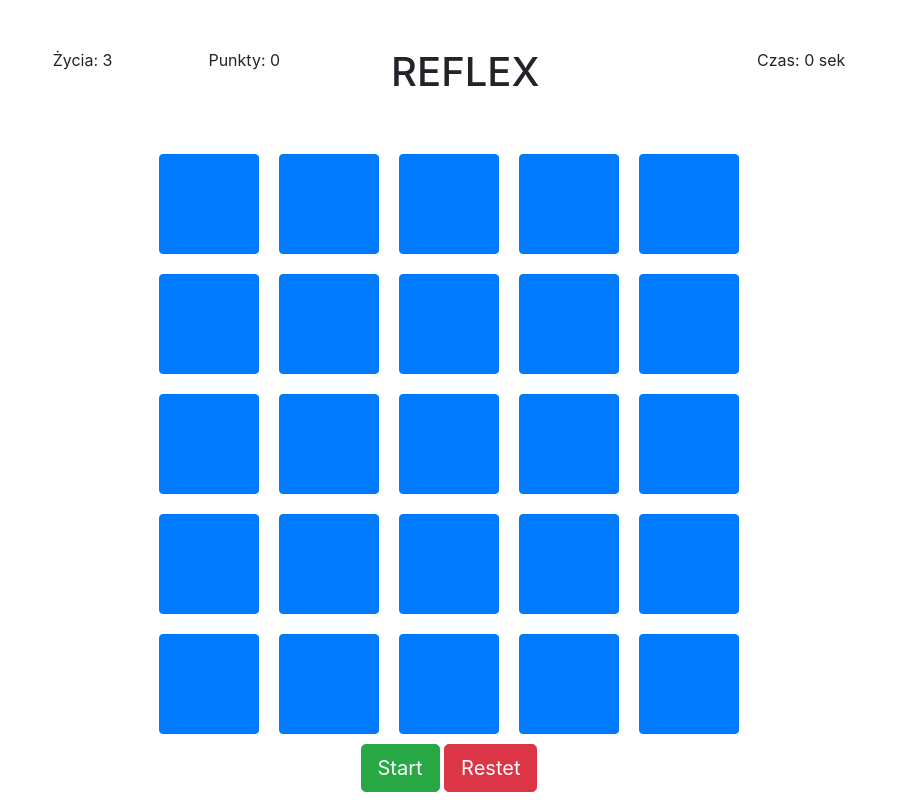
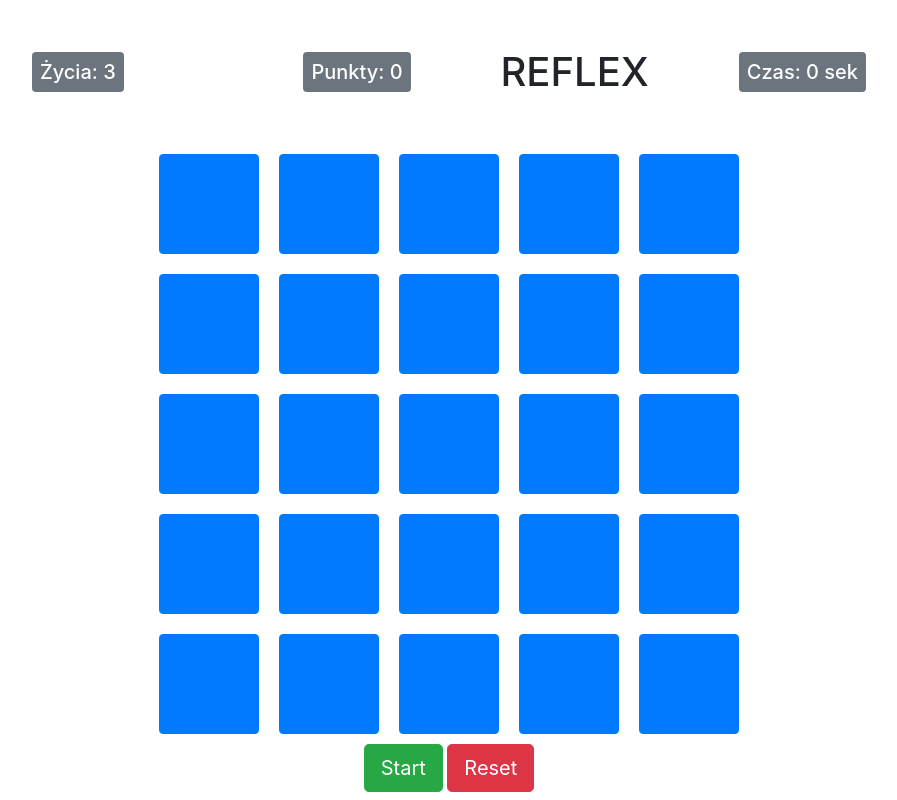
Before and after one commit to sq1fya/reflex, a plain HTML site: page src/static/index.html in a window 1280 px wide. Shown: the whole page, without its empty margins (191-1088 px from the left). Drawn offline with nearby package versions, Linux system fonts and the light colour scheme.

Commit message:
Add style on top bar

```diff
--- a/src/static/index.html
+++ b/src/static/index.html
@@ -16,11 +16,11 @@
 
   <body>
     <div class="container">
-      <div class="row justify-content-center">
-        <div class="m-5">Życia: <spam class="lifecouter">3</spam></div>
-        <div class="m-5">Punkty: <span class="point">0</span></div>
-        <h1 class="m-5 col-3">REFLEX</h1>
-        <div class="m-5">Czas: <spam class="timer">0 sek</spam></div>
+      <div class="row m-5 justify-content-center">
+        <div class="p-2 badge badge-secondary mx-auto my-auto"><h5 class="my-auto">Życia: <spam class="lifecouter">3</spam></h5></div>
+        <div class="p-2 badge badge-secondary mx-auto my-auto"><h5 class="my-auto">Punkty: <span class="point">0</span></h5></div>
+        <h1 class="my-auto">REFLEX</h1>
+        <div class="p-2 badge badge-secondary mx-auto my-auto"><h5 class="my-auto">Czas: <spam class="timer">0 sek</spam></h5></div>
       </div>
     </div>
     <div class="game_window">
@@ -30,7 +30,7 @@
           Start
         </button>
         <button class="btn btn-lg btn-danger" id="btnReset" onclick="">
-          Restet
+          Reset
         </button>
       </div>
     </div>
--- a/src/static/index.js
+++ b/src/static/index.js
@@ -1,5 +1,3 @@
-// MAKE A TABLE
-
 function createTable() {
   var size = 5;
   var itemCounter = 0;
@@ -26,8 +24,6 @@ function createTable() {
   document.getElementById("main").appendChild(table);
 }
 createTable();
-
-// RANDOM ITEM
 
 var life = 3;
 var lifecouter = document.querySelector(".lifecouter");
@@ -68,8 +64,6 @@ function startGame() {
   }, 3000));
 }
 
-// TIMER WITH DISABLE BUTTON
-
 const btnstart = document.querySelector("#btnStart");
 btnstart.addEventListener("click", function() {
   startGame();
@@ -96,38 +90,30 @@ btnstart.addEventListener("click", function() {
   );
 });
 
-// CLICK BUTTON ADD POINT / LOSE LIFE
-
 function updateStatus() {
   document.body.onclick = function(e) {
-    //when the document body is clicked
     if (window.event) {
-      e = event.srcElement; //assign the element clicked to e (IE 6-8)
+      e = event.srcElement;
     } else {
-      e = e.target; //assign the element clicked to e
+      e = e.target;
     }
     if (e.className && e.className.indexOf("green") != -1) {
       e.classList.remove("green");
-      //if the element has a class name, and that is 'green' then...
       point++;
       score.innerHTML = point;
     }
     if (e.className && e.className.indexOf("item") != -1) {
-      //if the element has a class name, and that is 'item' then...
       life--;
       lifecouter.innerHTML = life;
       alert("straciłeś życie");
     }
     if (lifecouter.innerHTML <= 0) {
-      // btnstart.disabled = false;
       clearInterval(interval);
       clearTimeout(addGreen);
       clearTimeout(removeGreen);
     }
   };
 }
-
-// RESET
 
 const btnreset = document.querySelector("#btnReset");
 btnreset.addEventListener("click", function() {
```
